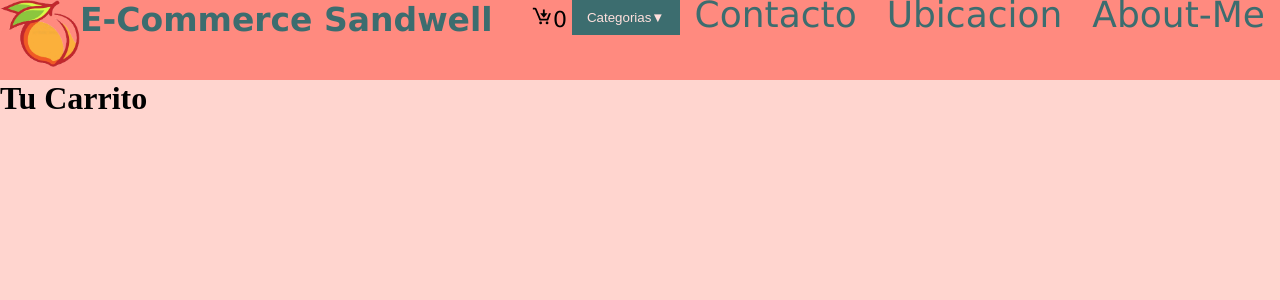
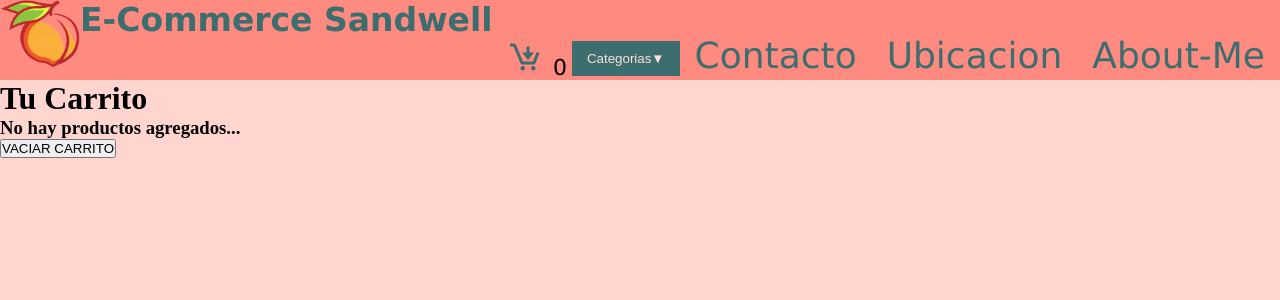
Before and after one commit to DrSandwell/PreEntrega1-Sandoval, a React (Vite) app: page /Cart in a window 1280 px wide. Shown: the top 300 px of the page. Built offline with nearby package versions, Linux system fonts and the light colour scheme.

Commit message:
Cambios en el carrito y contexto

```diff
--- a/src/components/Cart/Cart.jsx
+++ b/src/components/Cart/Cart.jsx
@@ -1,12 +1,29 @@
-import React, {useContext} from 'react';
+import React, { useContext } from 'react';
 import { CartContext } from '../../context/CartContext';
+import Product from '../Product/Product';
 
 const Cart = () => {
-    const {cart} = useContext(CartContext)
+    const { cart, clearCart, removeItem } = useContext(CartContext)
     console.log(cart)
     return (
         <div>
             <h1>Tu Carrito</h1>
+            <ul>
+                {
+                    cart.length>0 ? (
+                    cart.map((item) => {
+                            return <li>
+                                <Product product={item.producto} />
+                                <button onClick={()=>removeItem(item.producto.id)}>Eliminar producto</button>
+                            </li>
+                        })
+                    )
+                    : (
+                        <h3>No hay productos agregados...</h3>
+                    )
+                }
+            </ul>
+            <button onClick={clearCart}>VACIAR CARRITO</button>
 
         </div>
     );
--- a/src/components/CartWidget/CartWidget.jsx
+++ b/src/components/CartWidget/CartWidget.jsx
@@ -2,6 +2,7 @@ import React,  { useContext } from 'react';
 import {BiCartDownload} from "react-icons/bi";
 import "./cartWidget.css";
 import { CartContext } from '../../context/CartContext';
+import { Link } from 'react-router-dom';
 
 const CartWidget = () => {
 
@@ -9,7 +10,9 @@ const CartWidget = () => {
 
     return (
         <div>
+            <Link to="/cart">
             <BiCartDownload/>
+            </Link>
             <div>{getTotalItems()}</div>
         </div>
     );
--- a/src/components/ProductosListContainer/ProductosListContainer.jsx
+++ b/src/components/ProductosListContainer/ProductosListContainer.jsx
@@ -5,10 +5,12 @@ import { useParams } from 'react-router-dom';
 const ProductosListContainer = () => {
 
     const [products, setProducts] = useState([])
+    const [loading, setLoading] = useState(true)
     const { categoryId } = useParams()
 
     useEffect(() => {
         const fetchData = () => {
+            setLoading(true)
             return fetch("/products.js")
                 .then((response) => response.json())
                 .then((data) => {
@@ -21,15 +23,16 @@ const ProductosListContainer = () => {
 
                 })
                 .catch((error) => console.log(error))
+                .finally(() => setLoading(false))
         }
-        fetchData()
+        setTimeout(() => fetchData(), 1000)
     }, [categoryId])
     return (
         <div>
-            {products.length == 0 ?
-                <p>Cargando...</p>
-                :
-                <ProductList products={products} />
+            {loading ? (
+                <p>Cargando...</p>)
+                : (
+                    <ProductList products={products} />)
             }
 
         </div>
--- a/src/context/CartContext.jsx
+++ b/src/context/CartContext.jsx
@@ -9,7 +9,7 @@ export const CartProvider = ({ children }) => {
 
     const addToCart = (producto, cantidad) => {
         if (!isInCart(producto.id)) {
-            setCart((prev)=>[...prev,{producto,cantidad}])
+            setCart((prev) => [...prev, { producto, cantidad }])
 
         } else {
             console.log("No se puede agregar mas")
@@ -20,15 +20,17 @@ export const CartProvider = ({ children }) => {
         return cart.some((i) => i.producto.id === itemId)
     }
     const getTotalItems = () => {
-        let cant=0
-        cart.forEach((e)=> cant+= e.cantidad)
+        let cant = 0
+        cart.forEach((e) => cant += e.cantidad)
         return cant
     }
 
-    const removeItem = () => {
-
+    const removeItem = (id) => {
+        const filtrarCarrito = cart.filter((item)=>item.producto.id!== id)
+        setCart(filtrarCarrito)
     }
     const clearCart = () => {
+        setCart([])
 
     }
 
```
